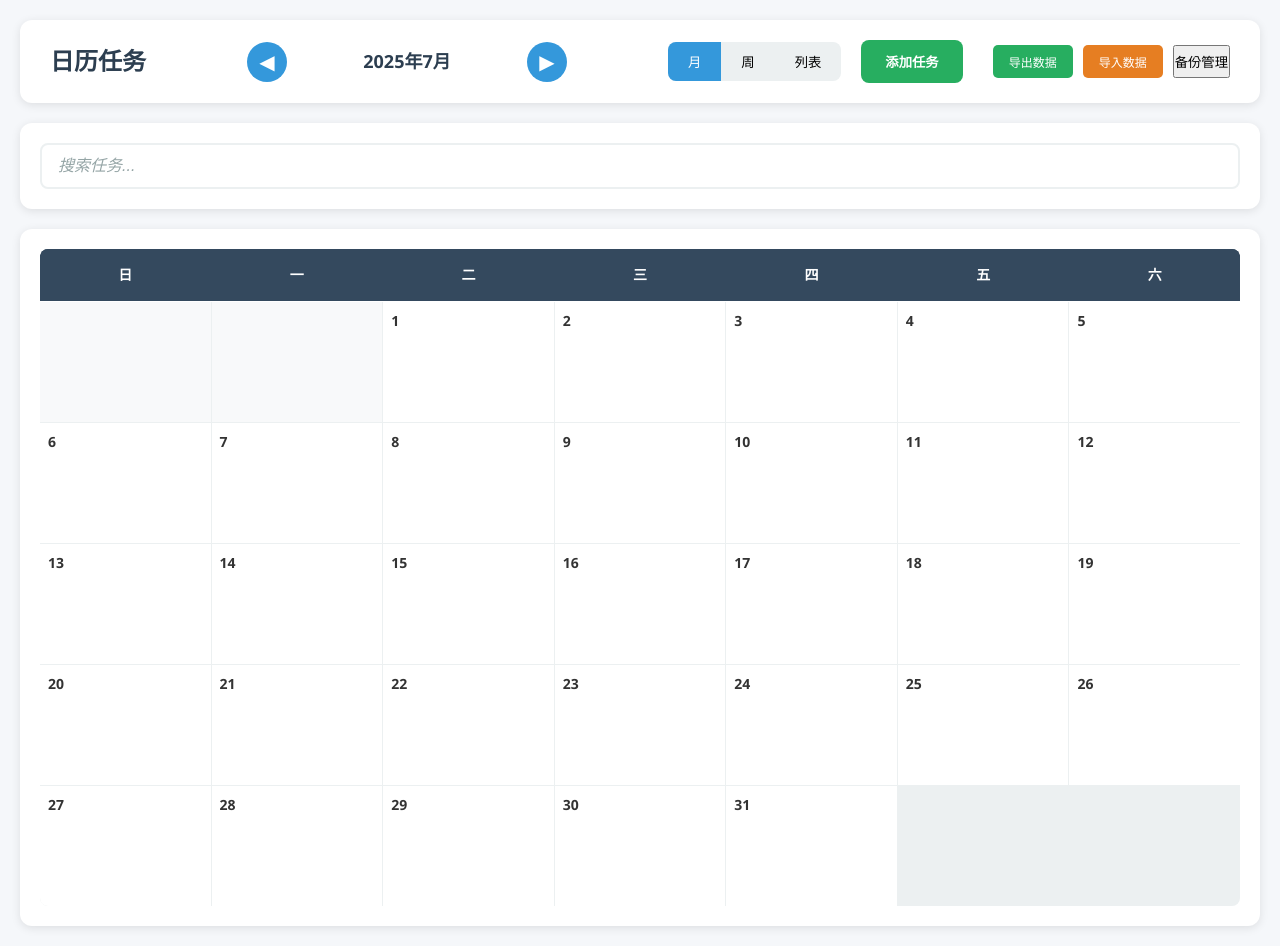
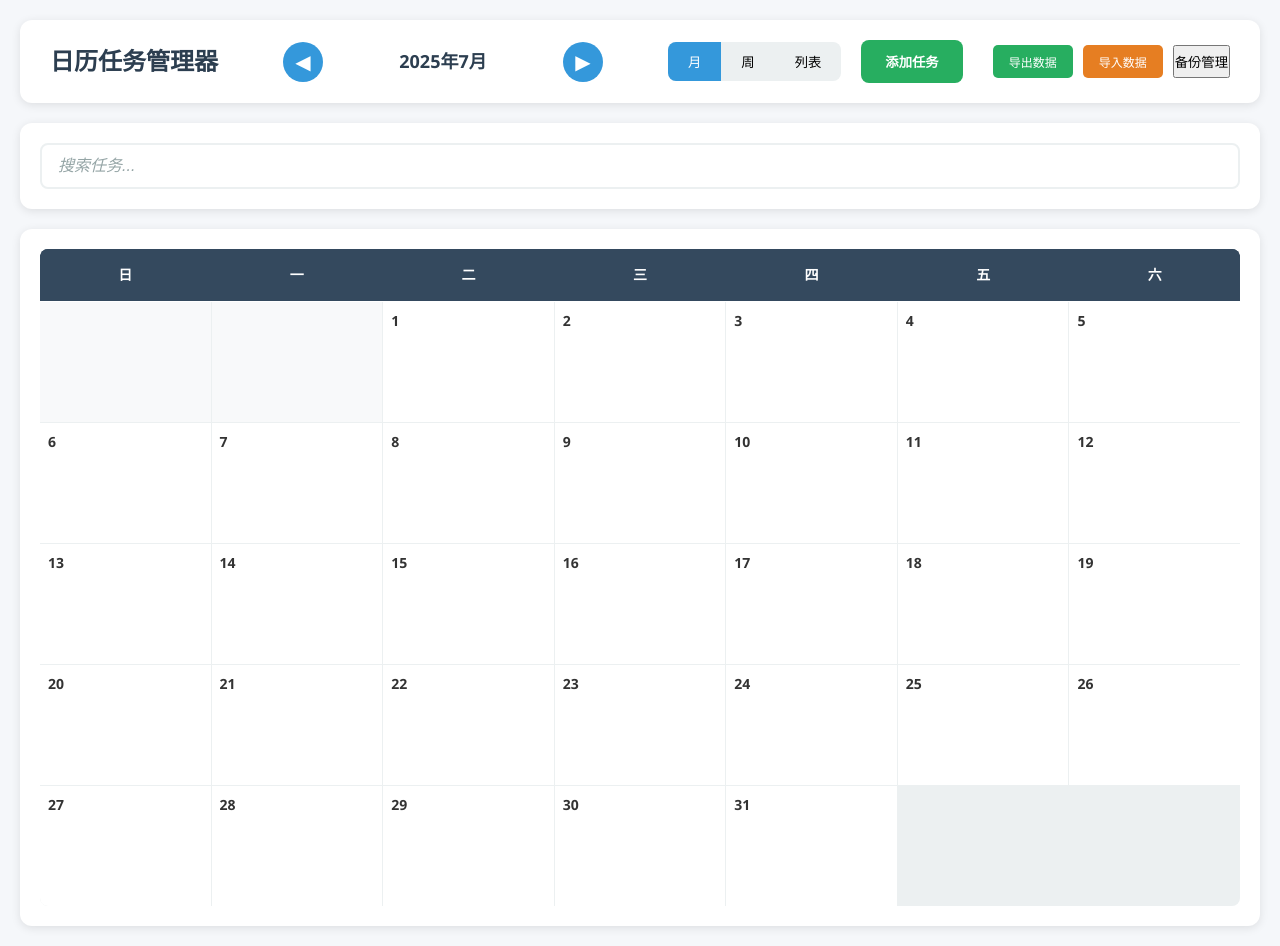
Before and after one commit to superxsy/calenderX, a Vue app: page / in a window 1280 px wide. Built offline with nearby package versions, Linux system fonts and the light colour scheme.

Commit message:
Update App.vue

```diff
--- a/src/App.vue
+++ b/src/App.vue
@@ -4,7 +4,7 @@
       <!-- 头部 -->
       <header class="header">
         <div class="header-left">
-          <h1>日历任务</h1>
+          <h1>日历任务管理器</h1>
         </div>
         <div class="header-center">
           <button @click="navigate(-1)" class="nav-btn">&#9664;</button>
```
